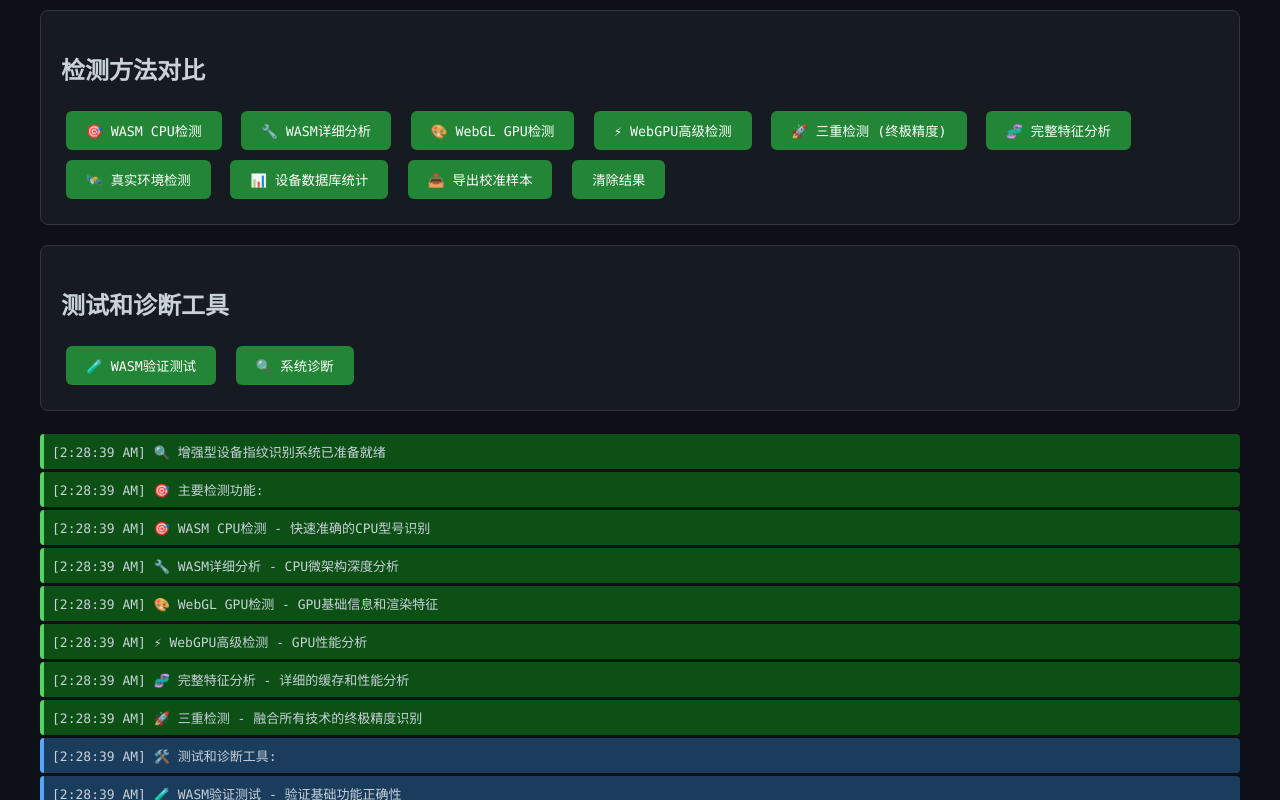
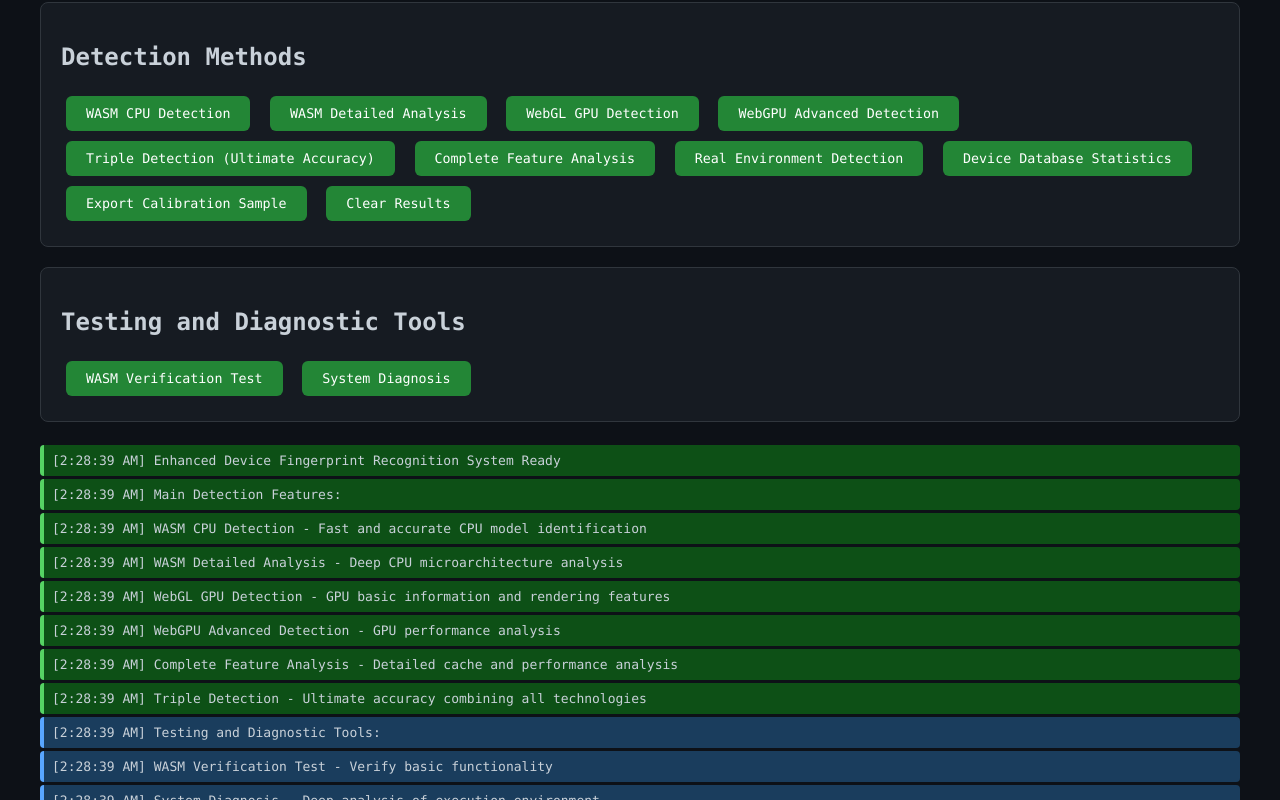
Before and after one commit to 1karess/wasm-fingerprint, a plain HTML site: page enhanced-detection.html in a window 1280 px wide. Shown: the part 99-899 px from the top of the page. Drawn offline with Linux system fonts and the light colour scheme.

Commit message:
Update UI to English and remove emoji icons from buttons

```diff
--- a/enhanced-detection.html
+++ b/enhanced-detection.html
@@ -60,26 +60,26 @@
     </style>
 </head>
 <body>
-    <h1>🔍 增强型设备指纹识别系统</h1>
+    <h1>Enhanced Device Fingerprint Recognition System</h1>
 
     <div class="detection-section">
-        <h2>检测方法对比</h2>
-        <button onclick="runCPUDetection()">🎯 WASM CPU检测</button>
-        <button onclick="runBasicDetection()">🔧 WASM详细分析</button>
-        <button onclick="runWebGLDetection()">🎨 WebGL GPU检测</button>
-        <button onclick="runWebGPUDetection()">⚡ WebGPU高级检测</button>
-        <button onclick="runTripleDetection()">🚀 三重检测 (终极精度)</button>
-        <button onclick="analyzeSignatures()">🧬 完整特征分析</button>
-        <button onclick="runRealWorldDetection()">🛰️ 真实环境检测</button>
-        <button onclick="showDatabaseStats()">📊 设备数据库统计</button>
-        <button onclick="exportCalibrationSample()">📥 导出校准样本</button>
-        <button onclick="clearResults()">清除结果</button>
+        <h2>Detection Methods</h2>
+        <button onclick="runCPUDetection()">WASM CPU Detection</button>
+        <button onclick="runBasicDetection()">WASM Detailed Analysis</button>
+        <button onclick="runWebGLDetection()">WebGL GPU Detection</button>
+        <button onclick="runWebGPUDetection()">WebGPU Advanced Detection</button>
+        <button onclick="runTripleDetection()">Triple Detection (Ultimate Accuracy)</button>
+        <button onclick="analyzeSignatures()">Complete Feature Analysis</button>
+        <button onclick="runRealWorldDetection()">Real Environment Detection</button>
+        <button onclick="showDatabaseStats()">Device Database Statistics</button>
+        <button onclick="exportCalibrationSample()">Export Calibration Sample</button>
+        <button onclick="clearResults()">Clear Results</button>
     </div>
 
     <div class="detection-section">
-        <h2>测试和诊断工具</h2>
-        <button onclick="runValidationTests()">🧪 WASM验证测试</button>
-        <button onclick="runDiagnostics()">🔍 系统诊断</button>
+        <h2>Testing and Diagnostic Tools</h2>
+        <button onclick="runValidationTests()">WASM Verification Test</button>
+        <button onclick="runDiagnostics()">System Diagnosis</button>
     </div>
 
     <div id="output" class="results"></div>
@@ -2520,18 +2520,18 @@
 
         // 页面加载时显示说明
         window.onload = function() {
-            addResult('🔍 增强型设备指纹识别系统已准备就绪', 'cpu-info');
-            addResult('🎯 主要检测功能:', 'cpu-info');
-            addResult('   🎯 WASM CPU检测 - 快速准确的CPU型号识别', 'cpu-info');
-            addResult('   🔧 WASM详细分析 - CPU微架构深度分析', 'cpu-info');
-            addResult('   🎨 WebGL GPU检测 - GPU基础信息和渲染特征', 'cpu-info');
-            addResult('   ⚡ WebGPU高级检测 - GPU性能分析', 'cpu-info');
-            addResult('   🧬 完整特征分析 - 详细的缓存和性能分析', 'cpu-info');
-            addResult('   🚀 三重检测 - 融合所有技术的终极精度识别', 'cpu-info');
-            addResult('🛠️ 测试和诊断工具:', 'enhancement');
-            addResult('   🧪 WASM验证测试 - 验证基础功能正确性', 'enhancement');
-            addResult('   🔍 系统诊断 - 深度分析执行环境', 'enhancement');
-            addResult('💡 建议测试顺序: WASM CPU检测 → 三重检测 → 完整分析', 'enhancement');
+            addResult('Enhanced Device Fingerprint Recognition System Ready', 'cpu-info');
+            addResult('Main Detection Features:', 'cpu-info');
+            addResult('   WASM CPU Detection - Fast and accurate CPU model identification', 'cpu-info');
+            addResult('   WASM Detailed Analysis - Deep CPU microarchitecture analysis', 'cpu-info');
+            addResult('   WebGL GPU Detection - GPU basic information and rendering features', 'cpu-info');
+            addResult('   WebGPU Advanced Detection - GPU performance analysis', 'cpu-info');
+            addResult('   Complete Feature Analysis - Detailed cache and performance analysis', 'cpu-info');
+            addResult('   Triple Detection - Ultimate accuracy combining all technologies', 'cpu-info');
+            addResult('Testing and Diagnostic Tools:', 'enhancement');
+            addResult('   WASM Verification Test - Verify basic functionality', 'enhancement');
+            addResult('   System Diagnosis - Deep analysis of execution environment', 'enhancement');
+            addResult('Suggested test order: WASM CPU Detection → Triple Detection → Complete Analysis', 'enhancement');
         };
     </script>
 </body>
```
Also changed, not shown: 2 other files.
